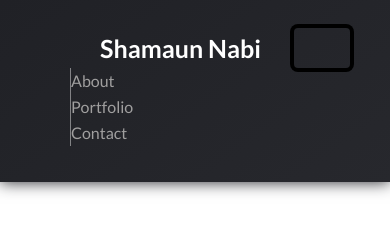
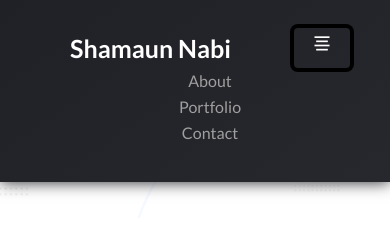
Before and after one commit to Shamaun-Nabi/Bootstrap-portfolio, a plain HTML site: page index.html in a window 390 px wide. Both pictures are taken after a click on the button "Toggle navigation". Drawn offline with nearby package versions, Linux system fonts and the light colour scheme.

Commit message:
navabr-fixed

```diff
--- a/assets/css/style.css
+++ b/assets/css/style.css
@@ -7,7 +7,7 @@
   font-family: Lato;
 }
 body {
-  /* background: url(../images/header-bg.png); */
+  background: url(../images/header-bg.png);
   background-size: cover;
   background-repeat: no-repeat;
   /* display: flex;
@@ -24,11 +24,11 @@ body {
 }
 .navbar a{
     /* display: inline-block; */
-    padding-left: 30px;
+    /* padding-left: 30px; */
     margin-left: 30px;
     line-height: 10px;
     color: rgb(160, 159, 159);
-    border-left : 1px solid #efefef77;
+    /* border-left : 1px solid #efefef77; */
 
 }
 
--- a/index.html
+++ b/index.html
@@ -12,32 +12,47 @@
       integrity="sha384-1BmE4kWBq78iYhFldvKuhfTAU6auU8tT94WrHftjDbrCEXSU1oBoqyl2QvZ6jIW3"
       crossorigin="anonymous"
     />
-    <link rel="stylesheet" href="assets/css/style.css">
+    <link rel="stylesheet" href="assets/css/style.css" />
+    <link
+      href="https://cdn.jsdelivr.net/npm/remixicon@2.5.0/fonts/remixicon.css"
+      rel="stylesheet"
+    />
 
     <title>Home-shamaun nabi</title>
   </head>
   <body>
     <!-- Navbar area -->
-    <header class=''>
-        <nav class="navbar navbar-expand-lg ">
+    <header class="">
+      <nav class="navbar navbar-expand-lg">
         <div class="container">
           <a class="navbar-brand" href="#">Shamaun Nabi</a>
-              <button class="navbar-toggler" type="button" data-bs-toggle="collapse" data-bs-target="#navbarSupportedContent" aria-controls="navbarSupportedContent" aria-expanded="false" aria-label="Toggle navigation">
-                <span class="navbar-toggler-icon"></span>
+          <button
+            class="navbar-toggler"
+            type="button"
+            data-bs-toggle="collapse"
+            data-bs-target="#navbarSupportedContent"
+            aria-controls="navbarSupportedContent"
+            aria-expanded="false"
+            aria-label="Toggle navigation"
+          >
+            <span class="navbar-toggler-icon">
+              <i class="ri-align-center text-white"></i>
+            </span>
           </button>
           <div class="collapse navbar-collapse" id="navbarSupportedContent">
-                <ul class="navbar-nav ms-auto mb-2 mb-lg-0">
+            <ul class="navbar-nav ms-auto mb-2 mb-lg-0 text-center">
               <li class="nav-item">
-                    <a class="nav-link active" aria-current="page" href="#">About</a>
+                <a class="nav-link active sm-border-0 md-border-0 lg-border-1" aria-current="page" href="index.html"
+                  >About</a
+                >
               </li>
               <li class="nav-item">
-                    <a class="nav-link" href="#">Portfolio</a>
+                <a class="nav-link" href="portfolio.html">Portfolio</a>
               </li>
               <li class="nav-item">
-                    <a class="nav-link ">Contact</a>
+                <a class="nav-link" href="contact.html">Contact</a>
               </li>
             </ul>
-
           </div>
         </div>
       </nav>
```
Also changed, not shown: assets/images/header-bg.png (added). Lines whose indentation alone changed are shown as unchanged.
